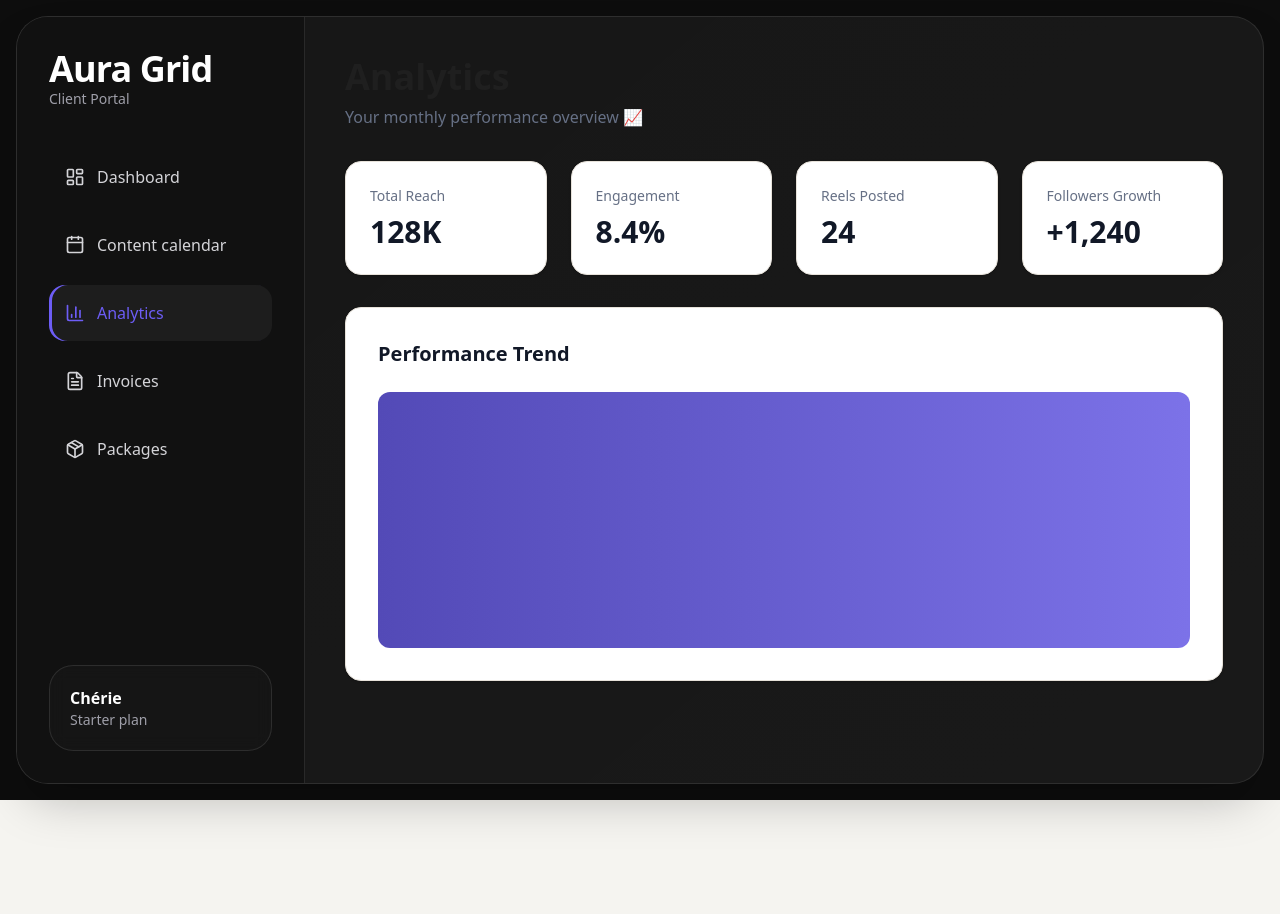
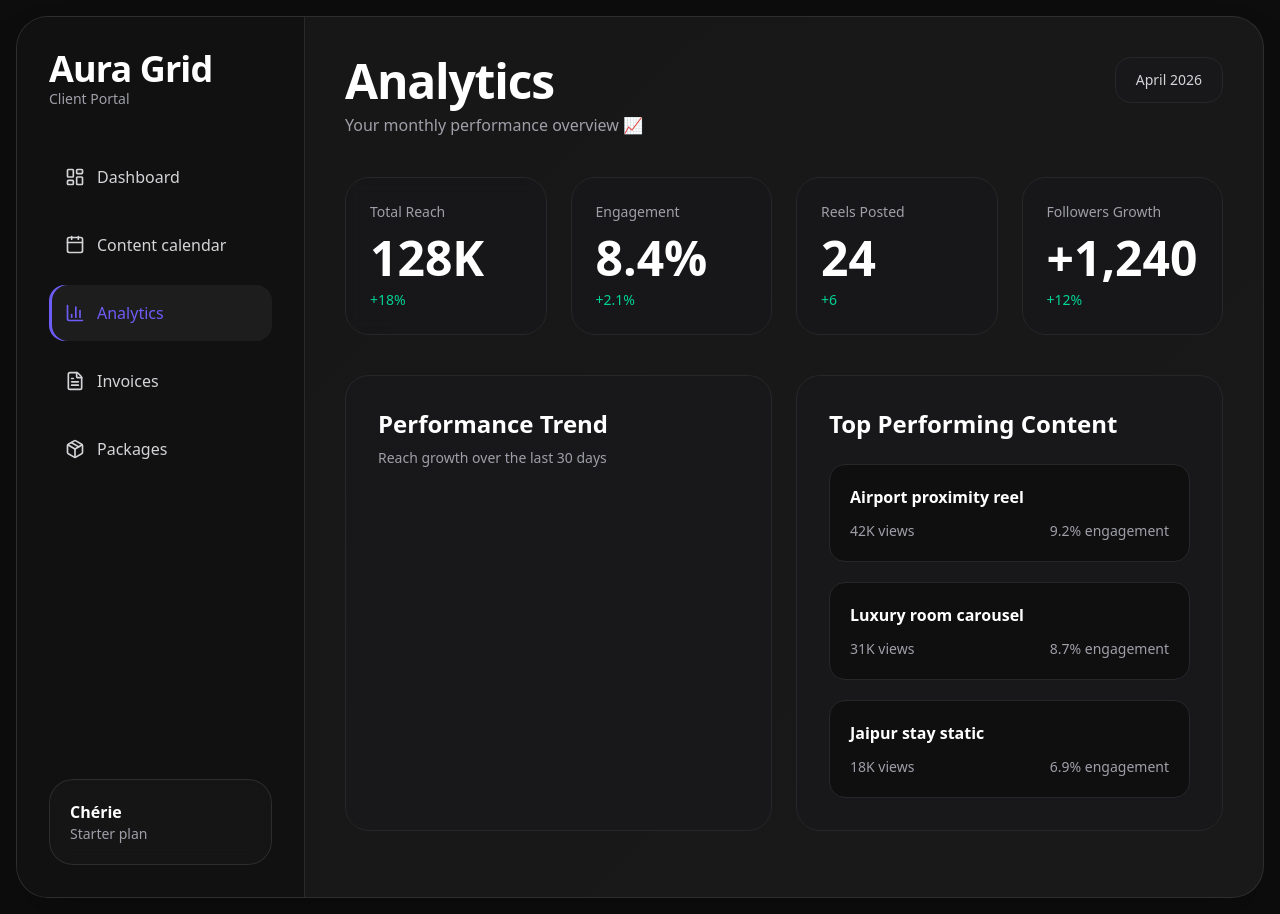
Before and after one commit to auragridmanagement-a11y/aura-grid-portal, a Next.js app: page /analytics in a window 1280 px wide. Before the commit the page ends 800 px from the top, so only its background shows below. Built offline with nearby package versions, Linux system fonts and the light colour scheme.

Commit message:
upgrade analytics dashboard ui

```diff
--- a/app/(portal)/analytics/page.tsx
+++ b/app/(portal)/analytics/page.tsx
@@ -1,34 +1,95 @@
 export default function AnalyticsPage() {
   const stats = [
-    { title: "Total Reach", value: "128K" },
-    { title: "Engagement", value: "8.4%" },
-    { title: "Reels Posted", value: "24" },
-    { title: "Followers Growth", value: "+1,240" },
+    { title: "Total Reach", value: "128K", growth: "+18%" },
+    { title: "Engagement", value: "8.4%", growth: "+2.1%" },
+    { title: "Reels Posted", value: "24", growth: "+6" },
+    { title: "Followers Growth", value: "+1,240", growth: "+12%" },
+  ];
+
+  const topContent = [
+    {
+      title: "Airport proximity reel",
+      views: "42K",
+      engagement: "9.2%",
+    },
+    {
+      title: "Luxury room carousel",
+      views: "31K",
+      engagement: "8.7%",
+    },
+    {
+      title: "Jaipur stay static",
+      views: "18K",
+      engagement: "6.9%",
+    },
   ];
 
   return (
-    <div>
-      <h1 className="text-4xl font-bold text-[#1F1F1F]">Analytics</h1>
-      <p className="mt-2 text-[#667085]">
-        Your monthly performance overview 📈
-      </p>
+    <main className="min-h-screen text-white">
+      <div className="flex items-start justify-between">
+        <div>
+          <h1 className="text-5xl font-bold tracking-tight">Analytics</h1>
+          <p className="mt-2 text-zinc-400">
+            Your monthly performance overview 📈
+          </p>
+        </div>
 
-      <div className="mt-8 grid grid-cols-4 gap-6">
+        <div className="rounded-2xl border border-zinc-800 bg-zinc-900/60 px-5 py-3 text-sm text-zinc-300">
+          April 2026
+        </div>
+      </div>
+
+      <div className="mt-10 grid grid-cols-1 gap-6 md:grid-cols-4">
         {stats.map((item) => (
           <div
             key={item.title}
-            className="rounded-2xl border border-[#E7E2DA] bg-white p-6 shadow-sm"
+            className="rounded-3xl border border-zinc-800 bg-zinc-900/60 p-6 backdrop-blur-sm"
           >
-            <p className="text-sm text-[#667085]">{item.title}</p>
-            <h2 className="mt-2 text-3xl font-bold">{item.value}</h2>
+            <p className="text-sm text-zinc-400">{item.title}</p>
+            <h2 className="mt-3 text-5xl font-bold">{item.value}</h2>
+            <p className="mt-2 text-sm text-emerald-400">{item.growth}</p>
           </div>
         ))}
       </div>
 
-      <div className="mt-8 rounded-2xl border border-[#E7E2DA] bg-white p-8 shadow-sm">
-        <h3 className="text-xl font-semibold">Performance Trend</h3>
-        <div className="mt-6 h-64 rounded-xl bg-gradient-to-r from-[#534AB7] to-[#7C72E8] opacity-90"></div>
+      <div className="mt-10 grid grid-cols-1 gap-6 lg:grid-cols-2">
+        <div className="rounded-3xl border border-zinc-800 bg-zinc-900/60 p-8">
+          <h3 className="text-2xl font-semibold">Performance Trend</h3>
+          <p className="mt-2 text-sm text-zinc-400">
+            Reach growth over the last 30 days
+          </p>
+
+          <div className="mt-8 flex h-64 items-end gap-4">
+            {[40, 65, 55, 80, 70, 95, 88].map((height, i) => (
+              <div key={i} className="flex-1">
+                <div
+                  className="w-full rounded-t-2xl bg-gradient-to-t from-zinc-700 to-white/80"
+                  style={{ height: `${height}%` }}
+                />
+              </div>
+            ))}
+          </div>
+        </div>
+
+        <div className="rounded-3xl border border-zinc-800 bg-zinc-900/60 p-8">
+          <h3 className="text-2xl font-semibold">Top Performing Content</h3>
+
+          <div className="mt-6 space-y-5">
+            {topContent.map((item) => (
+              <div
+                key={item.title}
+                className="rounded-2xl border border-zinc-800 bg-zinc-950/60 p-5"
+              >
+                <h4 className="font-semibold">{item.title}</h4>
+                <div className="mt-3 flex items-center justify-between text-sm text-zinc-400">
+                  <span>{item.views} views</span>
+                  <span>{item.engagement} engagement</span>
+                </div>
+              </div>
+            ))}
+          </div>
+        </div>
       </div>
-    </div>
+    </main>
   );
 }
```
